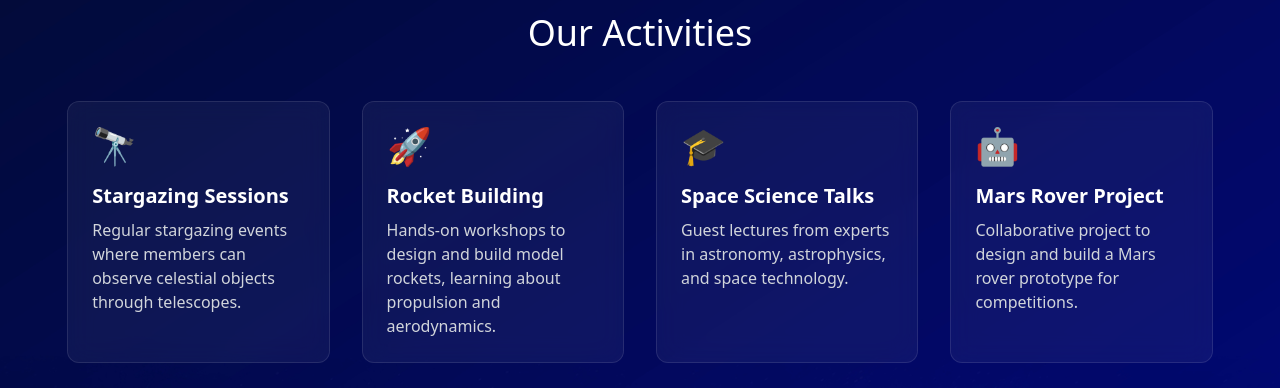
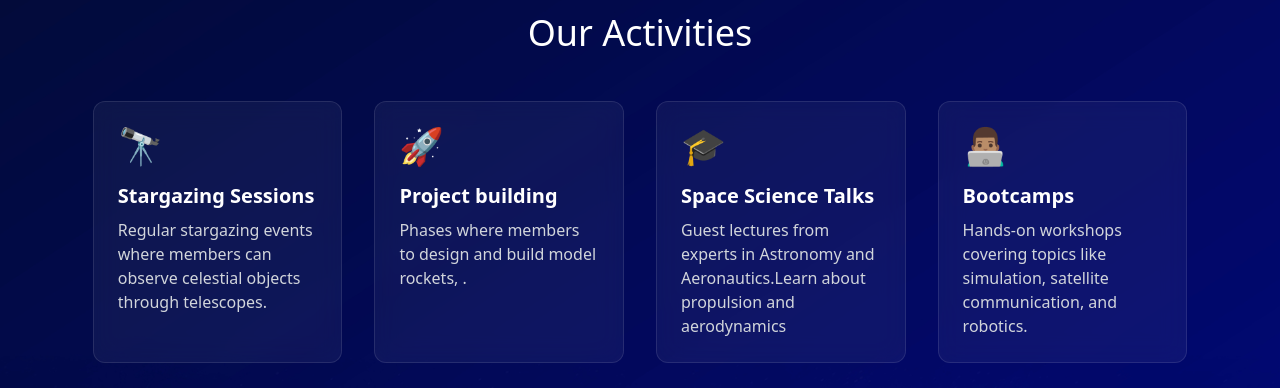
Before and after one commit to samuelajala01/space-clubs-lasu, a Next.js app: page / in a window 1280 px wide. Shown: the part 1940-2328 px from the top of the page. Built offline with nearby package versions, Linux system fonts and the light colour scheme.

Commit message:
chore: add scrollbar color and edit margins

```diff
--- a/src/app/Components/ActivitiesSection.jsx
+++ b/src/app/Components/ActivitiesSection.jsx
@@ -9,28 +9,28 @@ const ActivitiesSection = () => {
       icon: "🔭",
     },
     {
-      title: "Rocket Building",
+      title: "Project building",
       description:
-        "Hands-on workshops to design and build model rockets, learning about propulsion and aerodynamics.",
+        "Phases where members to design and build model rockets, .",
       icon: "🚀",
     },
     {
       title: "Space Science Talks",
       description:
-        "Guest lectures from experts in astronomy, astrophysics, and space technology.",
+        "Guest lectures from experts in Astronomy and Aeronautics.Learn about propulsion and aerodynamics",
       icon: "🎓",
     },
     {
-      title: "Mars Rover Project",
+      title: "Bootcamps",
       description:
-        "Collaborative project to design and build a Mars rover prototype for competitions.",
-      icon: "🤖",
+        "Hands-on workshops covering topics like simulation, satellite communication, and robotics.",
+      icon: "👨🏽‍💻",
     },
   ];
 
   return (
     <section className="py-16">
-      <div className="mx-[4vw] px-4">
+      <div className="mx-[4vw] md:mx-[6vw] px-4">
         <h2 className="text-4xl text-white mb-12 text-center">
           Our Activities
         </h2>
--- a/src/app/globals.css
+++ b/src/app/globals.css
@@ -19,3 +19,15 @@ body {
   color: white;
 
 }
+
+::-webkit-scrollbar{
+  width: 0.7rem;
+  background-color: #1a1a1a;
+  border-radius: 0.7rem;
+}
+
+::-webkit-scrollbar-thumb{
+  background-color: #f65d2a;
+  border-radius: 0.7rem;
+  height: 3rem;
+}
--- a/src/app/page.js
+++ b/src/app/page.js
@@ -55,12 +55,7 @@ export default function Home() {
           </div>
         </motion.div>
 
-        <motion.div
-          initial={{ opacity: 0, x: 50 }}
-          whileInView={{ opacity: 1, x: 0 }}
-          viewport={{ once: true }}
-          transition={{ duration: 0.8, delay: 0.8 }}
-          className="p-4 mb-8"
+        <div className="p-4 mb-8"
         >
           <div className="max-w-4xl mx-auto">
             <h2 className="text-4xl md:text-[4vw] mb-8">Our Vision</h2>
@@ -75,7 +70,7 @@ export default function Home() {
               while making space education engaging and accessible to all.
             </p>
           </div>
-        </motion.div>
+        </div>
       </section>
       <ActivitiesSection />
       <TeamPreview />
```
